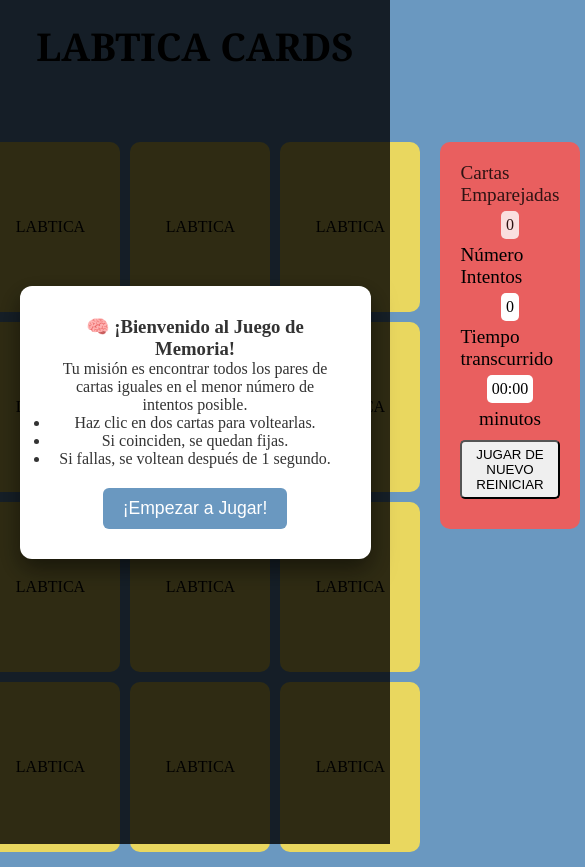
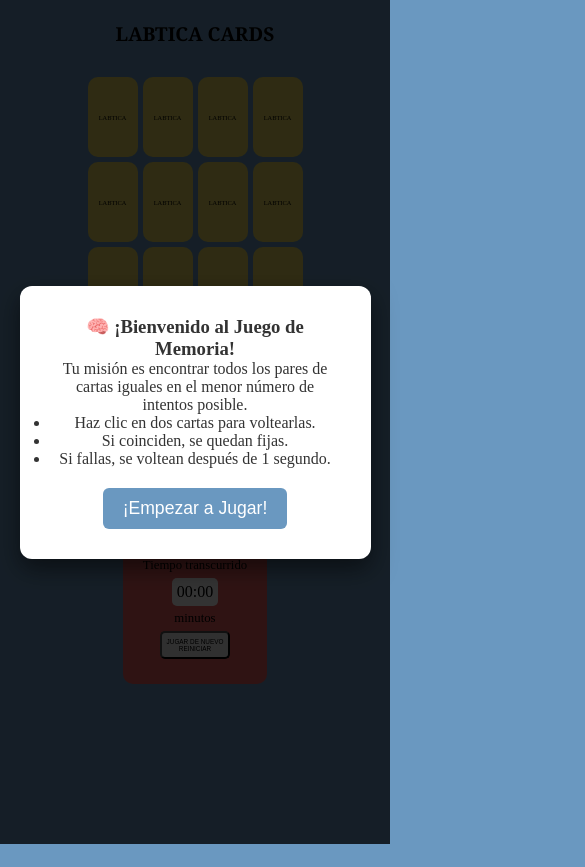
Before and after one commit to kailu90/PruebaTecnicaFrontEnd, a plain HTML site: page index.html in a window 390 px wide. Shown: the top 867 px of the page, 585 px wide, since content can reach past the window. After the commit the page ends 844 px from the top, so only its background shows below. Drawn offline with Linux system fonts and the light colour scheme.

Commit message:
se modifica la vista mobile, responsive

```diff
--- a/styles.css
+++ b/styles.css
@@ -87,7 +87,7 @@ body {
 
 .main-container {
     display: flex;
-    max-height: 100vh;
+    width: max-content;
     justify-content: space-around;
     padding: 50px;
 }
@@ -120,10 +120,6 @@ body {
 
 .card.is-flipped {
     transform: rotateY(180deg);
-}
-
-.matched {
-    opacity: 0.8;
 }
 
 .card-front {
@@ -160,6 +156,7 @@ body {
     display: flex;
     flex-direction: column;
     height: max-content;
+    width: max-content;
     align-items: center;
     padding: 20px;
     background-color: var(--terciary);
@@ -197,3 +194,42 @@ body {
    transform: rotate(10deg);
    transition: transform 0.3s ease-in-out;
 }
+
+@media (max-width: 600px) {
+.title-cards__labtica {
+    font-size: 0.6rem;
+}
+
+.main-container {
+    flex-direction: column;
+    align-items: center;
+    padding: 10px;
+
+}
+
+.cards-container {
+    height: max-content;
+    gap: 5px;
+    max-width: max-content;
+    margin-bottom: 20px;
+}
+
+.card , .card-front, .card-back {
+    width: 50px;
+    height: 80px;
+    font-size: 0.4rem;
+}
+
+.status-indicators p {
+  font-size: 0.8rem;
+}
+
+
+.btn-restart {
+    margin: 5px;
+    font-size: 0.4rem;
+}
+
+
+
+}
```
Also changed, not shown: 1 other file.
